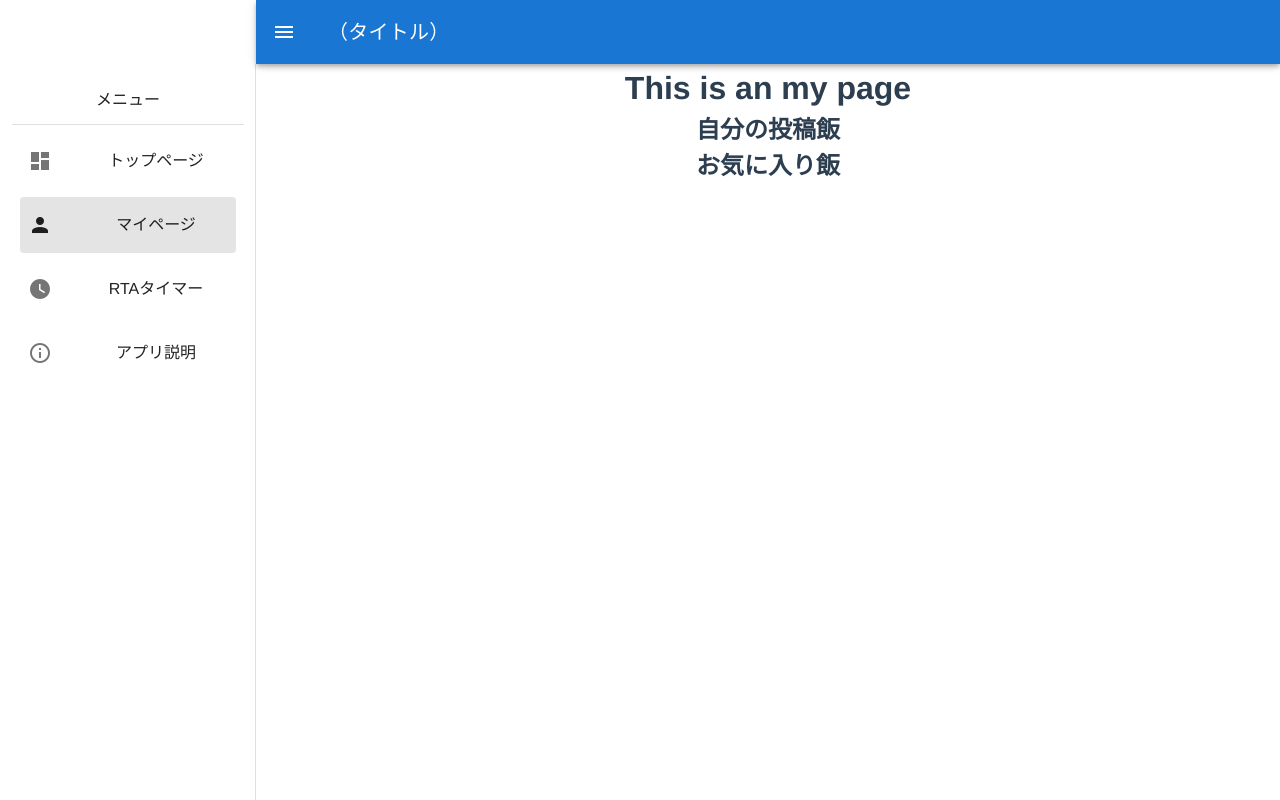
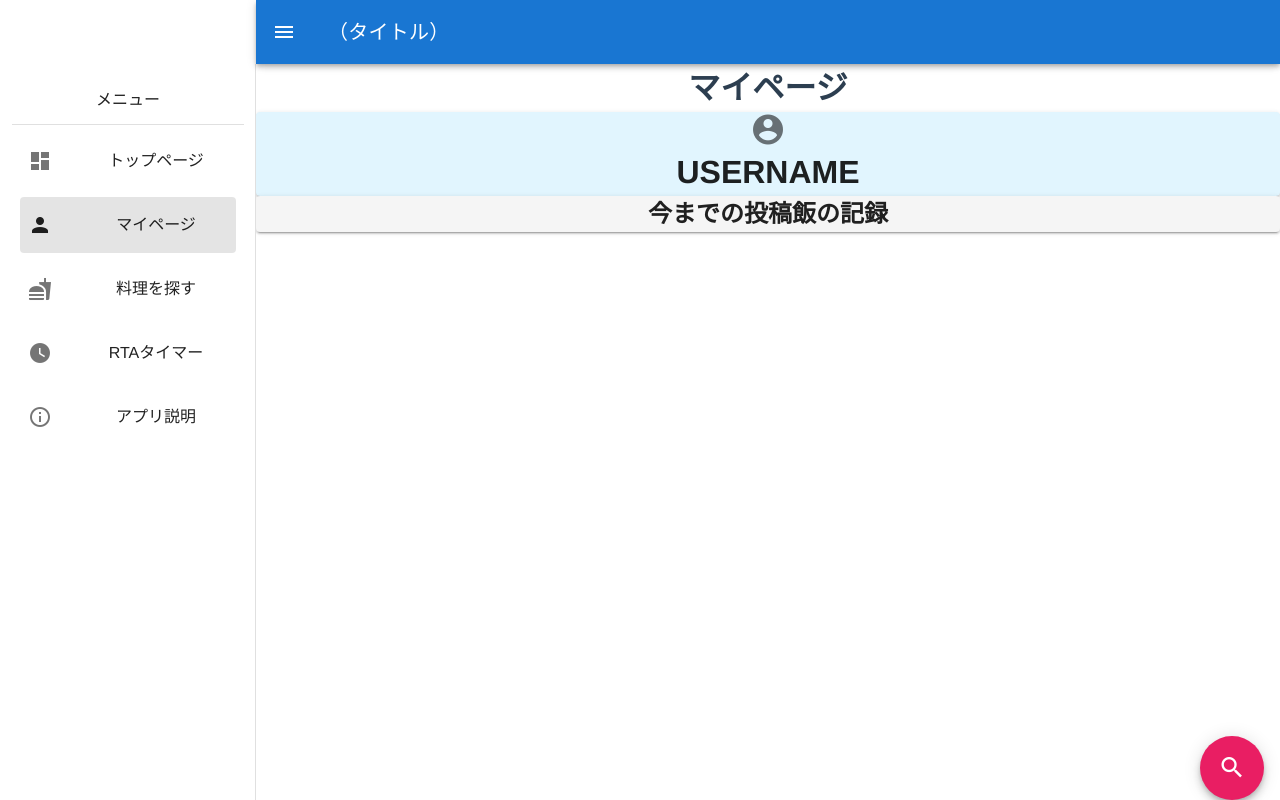
Before and after one commit to shuuuu10-01/CollegeMeshi, a Vue app: page /mypage in a window 1280 px wide. Built offline with nearby package versions, Linux system fonts and the light colour scheme.

Commit message:
add search page
add search page
change my page

```diff
--- a/src/App.vue
+++ b/src/App.vue
@@ -39,6 +39,7 @@ export default {
       lists: [
         { name: 'トップページ', icon: 'mdi-view-dashboard', link: '/' },
         { name: 'マイページ', icon: 'mdi-account', link: '/mypage' },
+        { name: '料理を探す', icon: 'mdi-food', link: '/search' },
         { name: 'RTAタイマー', icon: 'mdi-clock', link: '/rta' },
         { name: 'アプリ説明', icon: 'mdi-information-outline', link: '/about' }
       ]
--- a/src/router/index.js
+++ b/src/router/index.js
@@ -7,6 +7,7 @@ import About from '../views/About.vue'
 import Home from '../views/Home.vue'
 import Top from '../views/Top.vue'
 import MyPage from '../views/MyPage.vue'
+import Search from '../views/Search.vue'
 
 Vue.use(VueRouter)
 
@@ -46,6 +47,11 @@ const routes = [
     path: '/mypage',
     name: MyPage,
     component: MyPage
+  },
+  {
+    path: '/search',
+    name: Search,
+    component: Search
   }
 ]
 
--- a/src/views/MyPage.vue
+++ b/src/views/MyPage.vue
@@ -1,7 +1,49 @@
 <template>
   <div class="mypage">
-    <h1>This is an my page</h1>
-    <h2>自分の投稿飯</h2>
-    <h2>お気に入り飯</h2>
+    <h1>マイページ</h1>
+    <v-card
+      color="light-blue lighten-5"
+    >
+      <v-icon
+        large
+      >mdi-account-circle</v-icon>
+      <h1>USERNAME</h1>
+    </v-card>
+    <v-card
+      color="grey lighten-4"
+    >
+      <h2>今までの投稿飯の記録</h2>
+    </v-card>
+    <v-fab-transition>
+      <v-btn
+        color="pink"
+        fab
+        large
+        dark
+        absolute
+        bottom
+        right
+        class="v-btn--example"
+        @click=search
+      >
+        <v-icon>mdi-magnify</v-icon>
+      </v-btn>
+    </v-fab-transition>
   </div>
 </template>
+<script>
+export default {
+  methods: {
+    search () {
+      this.$router.push('/search')
+    }
+  }
+}
+</script>
+<style scoped>
+  .v-btn--example {
+    bottom: 0;
+    position: absolute;
+    margin: 0 0 32px 0px;
+  }
+</style>
--- /dev/null
+++ b/src/views/Search.vue
@@ -0,0 +1,5 @@
+<template>
+  <div class="mypage">
+    <h1>料理を探す</h1>
+  </div>
+</template>
```
